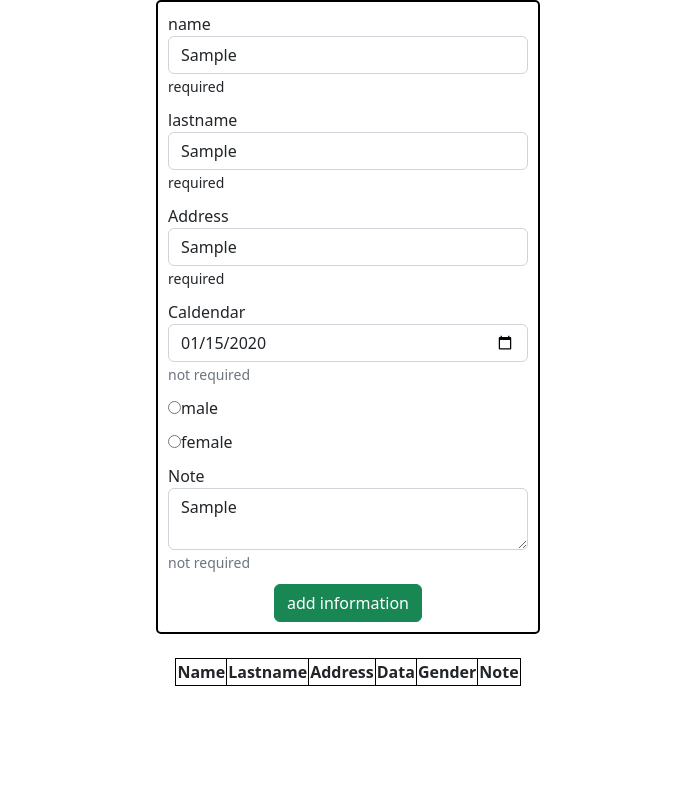
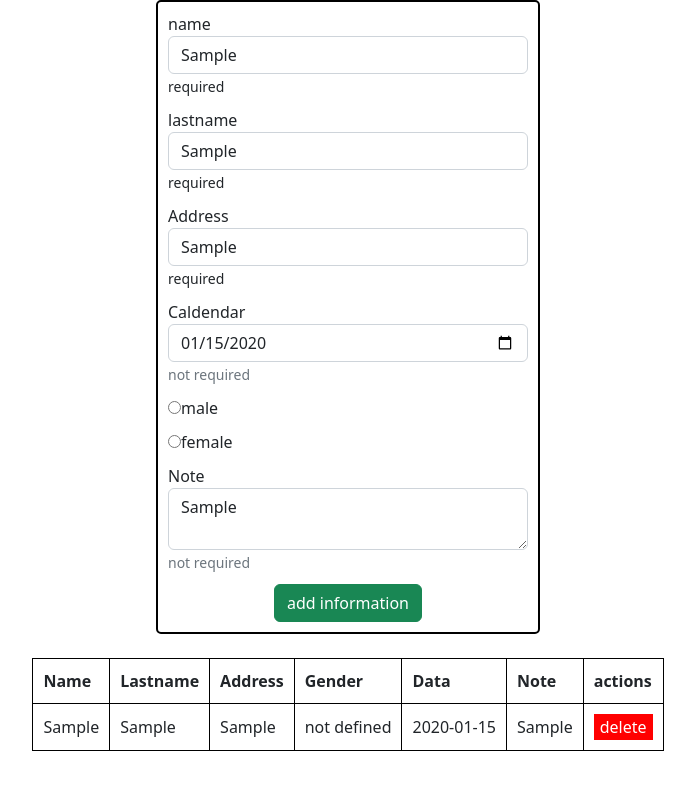
Before and after one commit to bonitobonito2/vannilaJs, a plain HTML site: page index.html in a window 1280 px wide. Both pictures are taken after typing "Sample", "Sample", "Sample", "2020-01-15", "Sample" into the empty fields and a click on the button "add information". Shown: the whole page, without its empty margins (292-987 px from the left). Drawn offline with nearby package versions, Linux system fonts and the light colour scheme.

Commit message:
final project

```diff
--- a/index.css
+++ b/index.css
@@ -1,5 +1,5 @@
-.main_form{
-    margin  : 0 auto;
+.main_form {
+  margin: 0 auto;
   display: flex;
   flex-direction: column;
   width: 30%;
@@ -8,37 +8,30 @@
   border-radius: 5px;
   gap: 10px;
 }
-.add{
+.add {
   display: flex;
   align-items: center;
   justify-content: center;
 }
 
-.error{
+.error {
   color: red;
 }
-/* .items{
+
+
+table {
   margin: 0 auto;
-    display: flex;
-    flex-direction: column;
-    width: 40vw;
-    gap: 100px;
+}
+table,
+th,
+td {
+  border: 1px solid black;
+  border-collapse: collapse;
+  padding: 10px;
 }
 
-.div{
-    margin: 0 auto;
-    width: 40vw;
-    display: flex;
-    flex-direction: column;
-    border: 1px solid black;
-    align-items: center;
-    justify-content: center;
-} */
-
-table{
-    margin: 0 auto;
+td button {
+  border: none;
+  background-color: red;
+  color: white;
 }
-table, th, td {
-    border: 1px solid black;
-    border-collapse: collapse;
-  }
--- a/index.html
+++ b/index.html
@@ -106,9 +106,10 @@
         <th>Name</th>
         <th>Lastname</th>
         <th>Address</th>
+        <th>Gender</th>
         <th>Data</th>
-        <th>Gender</th>
         <th>Note</th>
+        <th>actions</th>
       </tr>
     </table>
     <script
--- a/index.js
+++ b/index.js
@@ -131,7 +131,7 @@ const addOneHandler = (id) => {
   addHandler(item);
 };
 
-button.addEventListener("click", clickHandler);
+
 
 const clickHandler = () => {
   //name validation
@@ -163,3 +163,6 @@ const clickHandler = () => {
     addOneHandler(items.length + 1);
   }
 };
+
+
+button.addEventListener("click", clickHandler);
```
Lines whose indentation alone changed are shown as unchanged.
